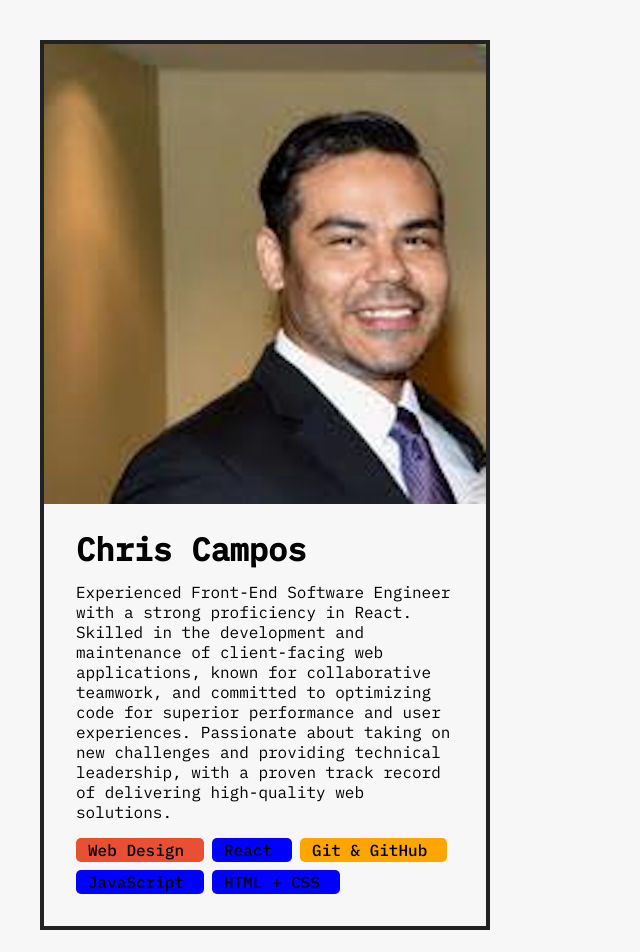
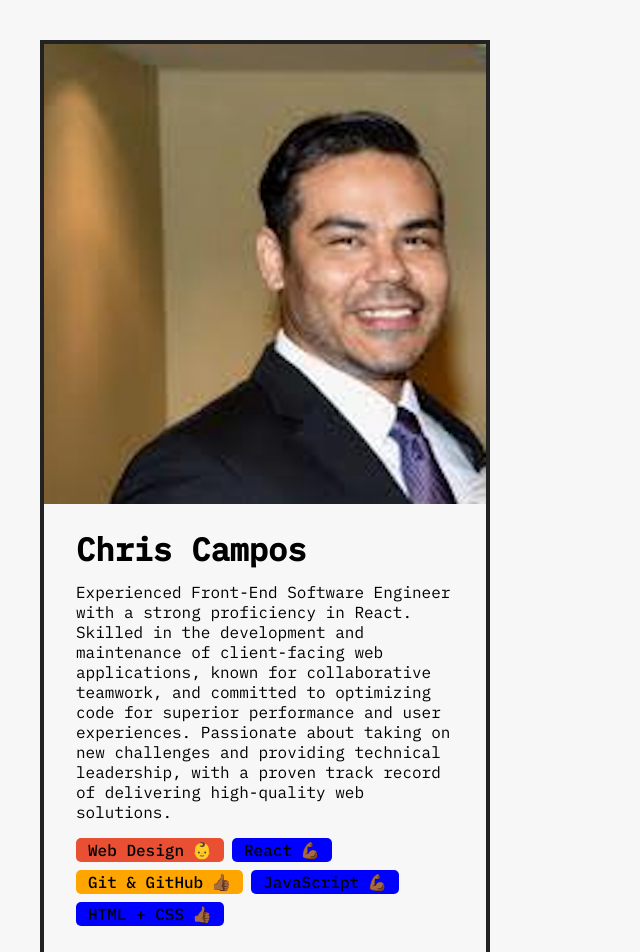
Before and after one commit to TheChunkyPumpkinhead/profiletime, a React (Create React App) app: page / in a window 1280 px wide. Shown: the top 952 px of the page, without its empty margins (0-640 px from the left). Built offline with nearby package versions, Linux system fonts and the light colour scheme.

Commit message:
Updated with emojis

```diff
--- a/src/App.js
+++ b/src/App.js
@@ -76,11 +76,13 @@ function SkillList() {
   );
 }
 
-function Skill(props) {
+function Skill({ skill, color, level }) {
   return (
-    <div className="skill" style={{ backgroundColor: props.color }}>
-      <span>{props.skill}</span>
-      <span>{props.emoji}</span>
+    <div className="skill" style={{ backgroundColor: color }}>
+      <span>{skill}</span>
+      {level === "beginner" && "👶"}
+      {level === "advanced" && "💪🏾"}
+      {level === "intermediate" && "👍🏾"}
     </div>
   );
 }
```
